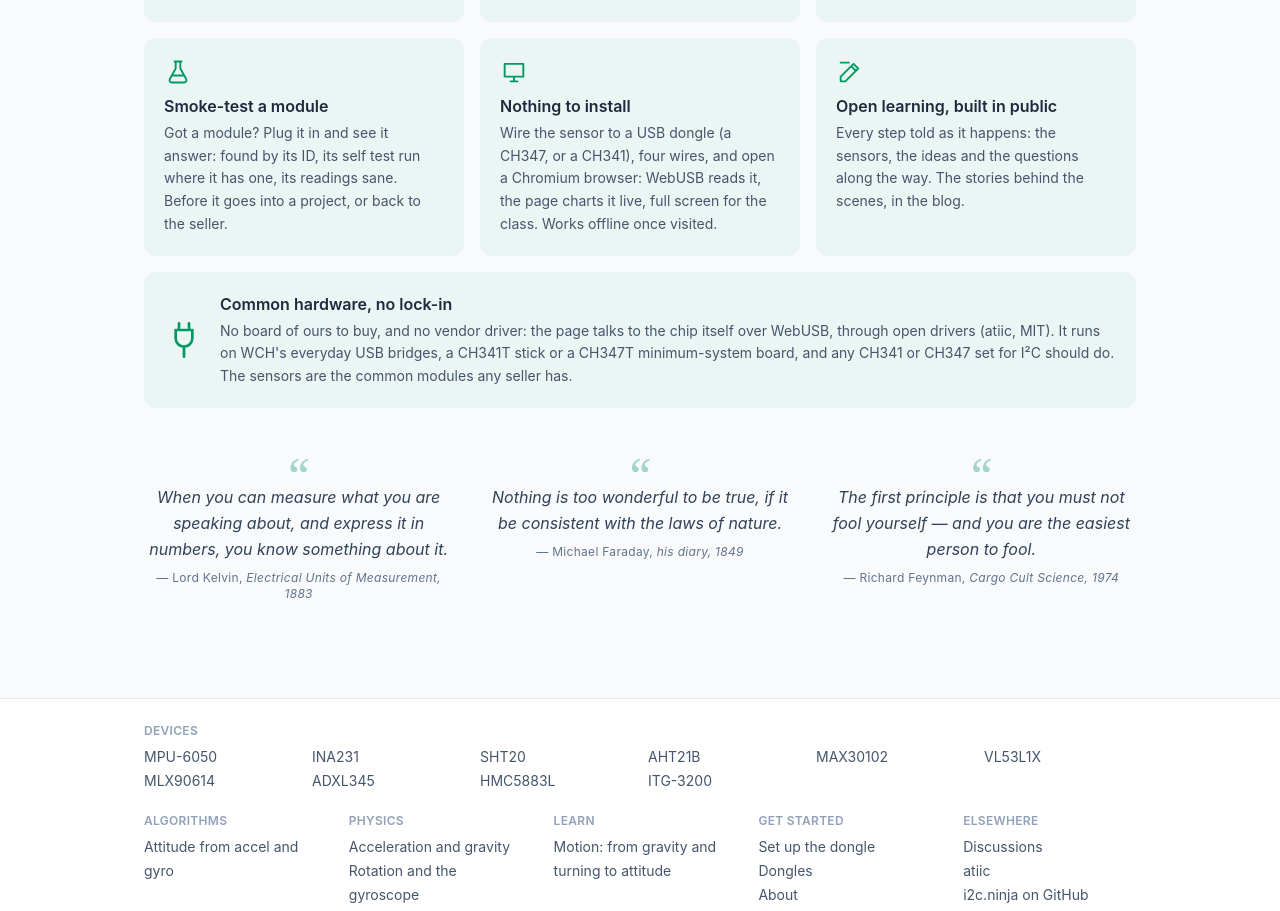
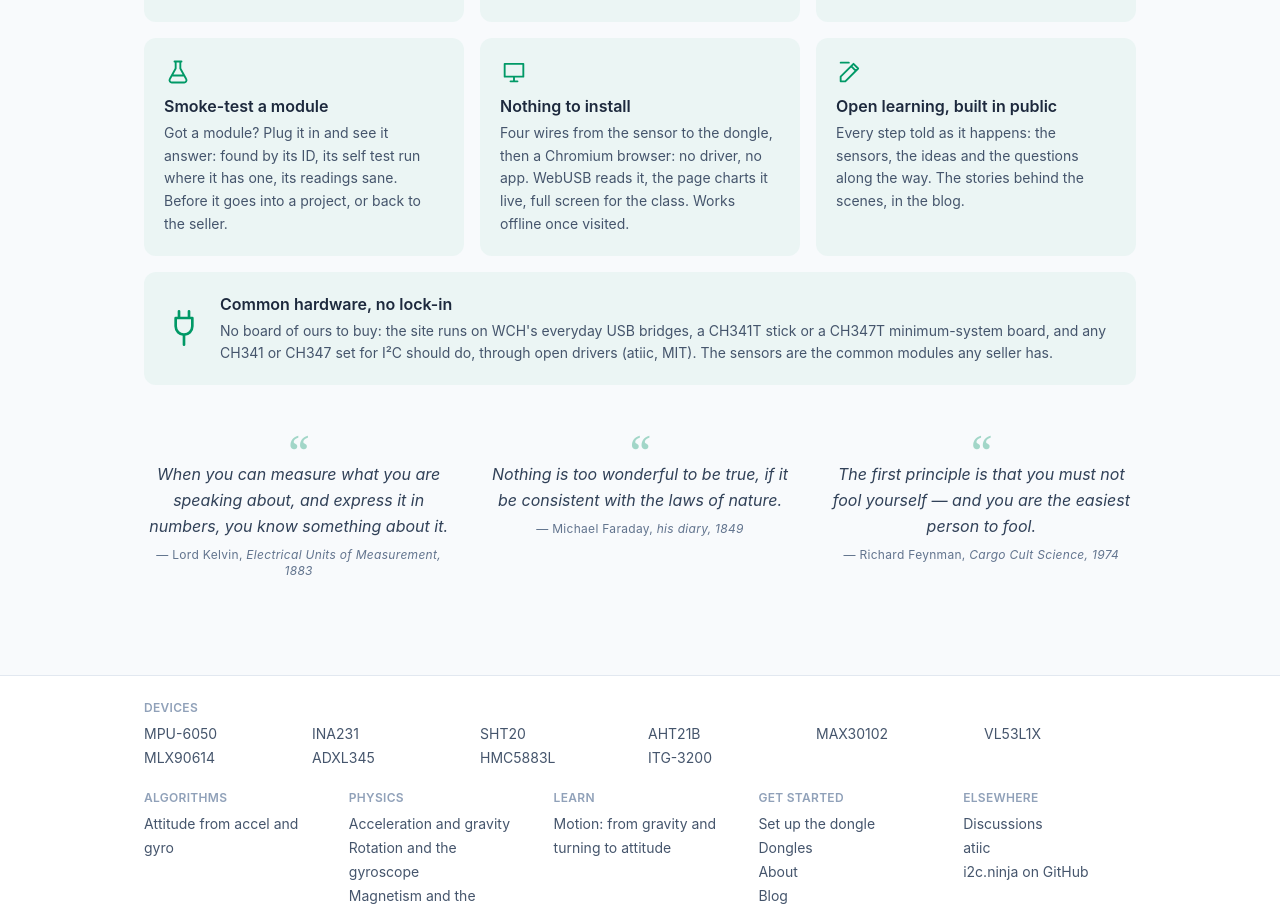
Before and after one commit to aguegu/i2c.ninja, a Vue app: page / in a window 1280 px wide. Shown: the part 901-1812 px from the top of the page. Built offline with nearby package versions, Linux system fonts and the light colour scheme.

Commit message:
Home: Nothing to install about the browser (no driver, no app, WebUSB), the hardware band about the hardware (WCH's bridges, open drivers, common modules): no overlap
Co-Authored-By: Claude Opus 5.5 <noreply@anthropic.com>

```diff
--- a/src/views/HomeView.vue
+++ b/src/views/HomeView.vue
@@ -42,7 +42,7 @@ const FEATURES = [
   { icon: 'M7 3v3M12 3v3M17 3v3M7 18v3M12 18v3M17 18v3M3 8h18v8H3z', title: 'Devices', to: '/devices', text: `${DEVICES.length} I²C sensors, every one field-tested on a real module, their readings live in your browser with their wiring and settings: motion, magnetism, humidity, heat, distance, pulse, power.` },
   { icon: 'M4 18l5-6 4 3 7-9M4 6h4M16 18h4', title: 'Algorithms', to: `/algorithms/${ALGORITHMS[0].slug}`, text: 'The maths that turns readings into understanding, worked out step by step, every formula with its live numbers: attitude from an accelerometer and a gyro.' },
   { icon: 'M9 3h6M10 3v6l-5 9a2 2 0 0 0 2 3h10a2 2 0 0 0 2-3l-5-9V3M7 15h10', title: 'Smoke-test a module', to: '/devices', text: 'Got a module? Plug it in and see it answer: found by its ID, its self test run where it has one, its readings sane. Before it goes into a project, or back to the seller.' },
-  { icon: 'M4 5h16v11H4zM9 20h6M12 16v4', title: 'Nothing to install', to: '/get-started', text: 'Wire the sensor to a USB dongle (a CH347, or a CH341), four wires, and open a Chromium browser: WebUSB reads it, the page charts it live, full screen for the class. Works offline once visited.' },
+  { icon: 'M4 5h16v11H4zM9 20h6M12 16v4', title: 'Nothing to install', to: '/get-started', text: 'Four wires from the sensor to the dongle, then a Chromium browser: no driver, no app. WebUSB reads it, the page charts it live, full screen for the class. Works offline once visited.' },
   { icon: 'M4 20h4L19 9l-4-4L4 16zM13 7l4 4M4 4h7', title: 'Open learning, built in public', to: '/blog', text: 'Every step told as it happens: the sensors, the ideas and the questions along the way. The stories behind the scenes, in the blog.' },
 ];
 
@@ -86,8 +86,7 @@ const QUOTES = [
         <span class="flex flex-col">
           <span class="font-semibold">Common hardware, no lock-in</span>
           <span class="mt-1 text-sm leading-relaxed text-slate-600 dark:text-slate-300">
-            No board of ours to buy, and no vendor driver: the page talks to the chip itself over WebUSB, through open drivers (atiic, MIT).
-            It runs on WCH's everyday USB bridges, a CH341T stick or a CH347T minimum-system board, and any CH341 or CH347 set for I²C should do.
+            No board of ours to buy: the site runs on WCH's everyday USB bridges, a CH341T stick or a CH347T minimum-system board, and any CH341 or CH347 set for I²C should do, through open drivers (atiic, MIT).
             The sensors are the common modules any seller has.
           </span>
         </span>
```
